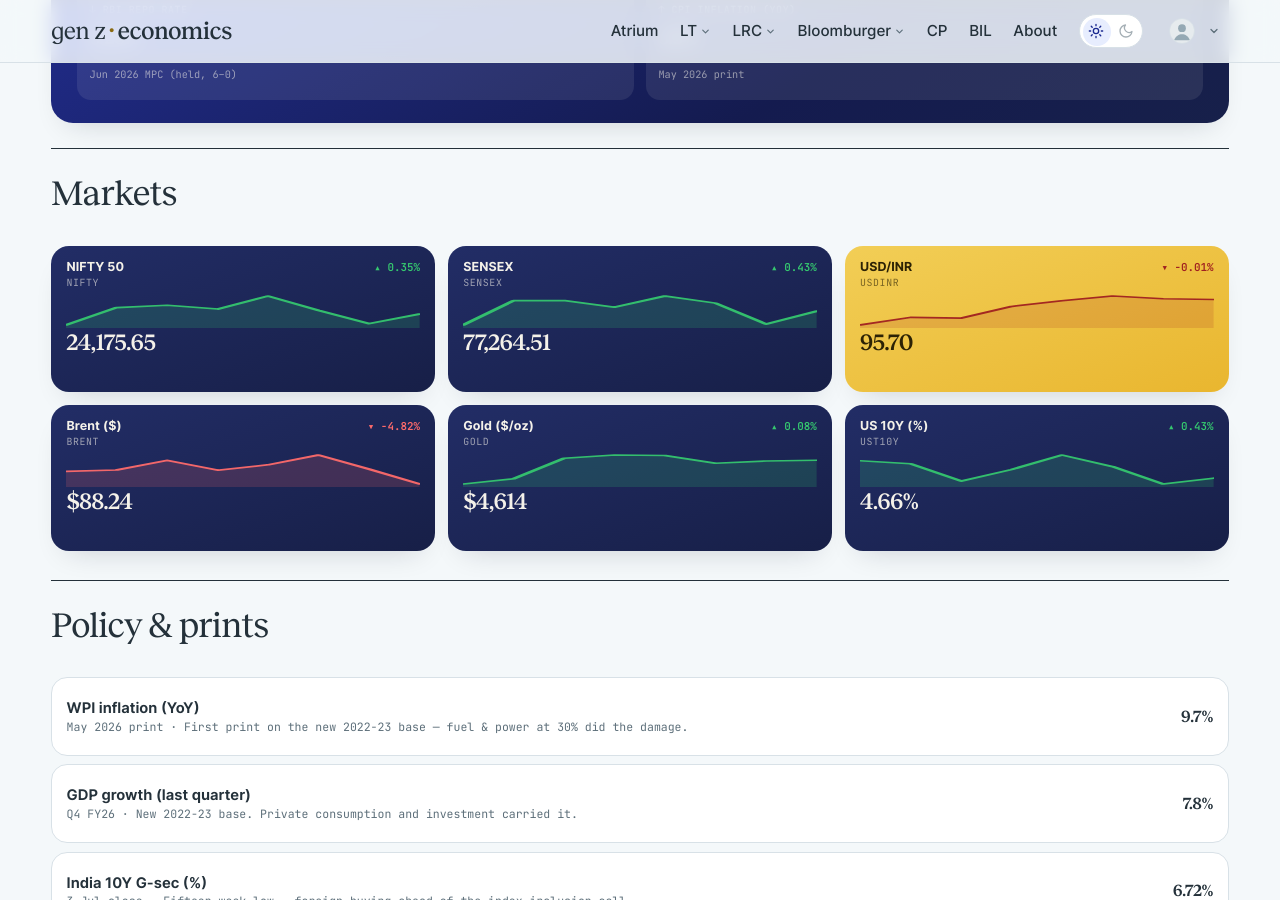
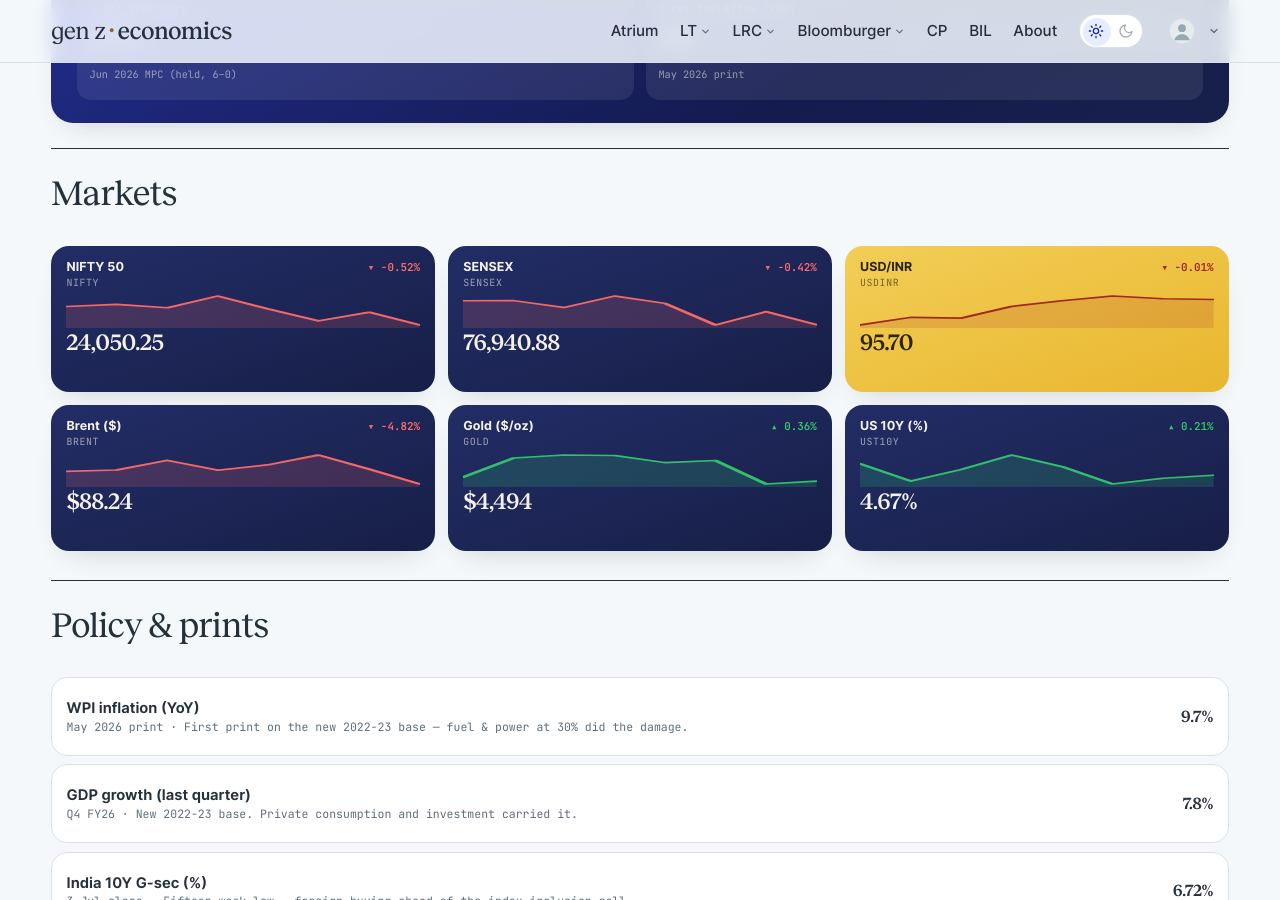
Before and after one commit to harsharya7021/genz-economics.com, a Jekyll site: the page built from macro-watch.html, in a window 1280 px wide and 900 px high, scrolled down 599 px. Built offline with Jekyll 4.4.1, drawn with Linux system fonts in a browser that asks for light colours; comment, search, counter and statistics services are not loaded.

Commit message:
data: morning market refresh

```diff
--- a/_data/macro.json
+++ b/_data/macro.json
@@ -1,34 +1,34 @@
 {
-  "as_of": "28 Aug 2026 close",
+  "as_of": "31 Aug 2026 close",
   "auto": {
     "nifty": {
       "label": "NIFTY 50",
-      "v": "24,175.65",
-      "chg": 0.35,
+      "v": "24,050.25",
+      "chg": -0.52,
       "spark": [
-        24078.301,
         24231.85,
         24252.0,
         24219.051,
         24334.551,
         24207.75,
         24090.85,
-        24175.65
+        24175.65,
+        24050.25
       ]
     },
     "sensex": {
       "label": "SENSEX",
-      "v": "77,264.51",
-      "chg": 0.43,
+      "v": "76,940.88",
+      "chg": -0.42,
       "spark": [
-        76909.68,
         77537.719,
         77540.828,
         77369.109,
         77656.094,
         77472.938,
         76933.594,
-        77264.508
+        77264.508,
+        76940.883
       ]
     },
     "usdinr": {
@@ -63,32 +63,32 @@
     },
     "gold": {
       "label": "Gold ($/oz)",
-      "v": "$4,614",
-      "chg": 0.08,
+      "v": "$4,494",
+      "chg": 0.36,
       "spark": [
-        4489.4,
         4516.3,
         4624.1,
         4640.8,
         4638.1,
         4598.2,
         4609.7,
-        4613.6
+        4478.1,
+        4494.4
       ]
     },
     "ust10y": {
       "label": "US 10Y (%)",
-      "v": "4.66%",
-      "chg": 0.43,
+      "v": "4.67%",
+      "chg": 0.21,
       "spark": [
-        4.72,
         4.71,
         4.65,
         4.69,
         4.74,
         4.7,
         4.64,
-        4.66
+        4.66,
+        4.67
       ]
     }
   },
--- a/_data/markets.yml
+++ b/_data/markets.yml
@@ -2,16 +2,15 @@
 # USD/INR) are refreshed each weekday morning by the market-data workflow;
 # the India 10Y G-Sec line is maintained by hand. Do not hand-edit the
 # live tickers — the job overwrites them.
-as_of: 28 Aug 2026
+as_of: 31 Aug 2026
 tickers:
 - symbol: NIFTY 50
   code: ^NSEI
-  value: 24,175.65
-  change: '+84.80'
-  pct: +0.35%
-  dir: up
+  value: 24,050.25
+  change: −125.40
+  pct: −0.52%
+  dir: down
   spark:
-  - 24078.301
   - 24231.85
   - 24252.0
   - 24219.051
@@ -19,14 +18,14 @@ tickers:
   - 24207.75
   - 24090.85
   - 24175.65
+  - 24050.25
 - symbol: SENSEX
   code: BSE
-  value: 77,264.51
-  change: '+330.91'
-  pct: +0.43%
-  dir: up
+  value: 76,940.88
+  change: −323.62
+  pct: −0.42%
+  dir: down
   spark:
-  - 76909.68
   - 77537.719
   - 77540.828
   - 77369.109
@@ -34,6 +33,7 @@ tickers:
   - 77472.938
   - 76933.594
   - 77264.508
+  - 76940.883
 - symbol: USD / INR
   code: FX
   value: '95.70'
```
